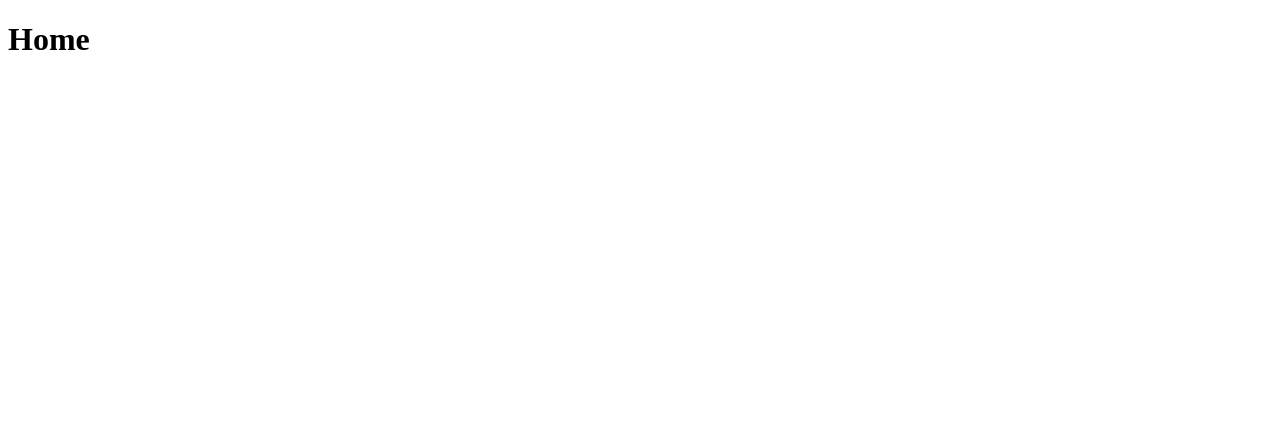
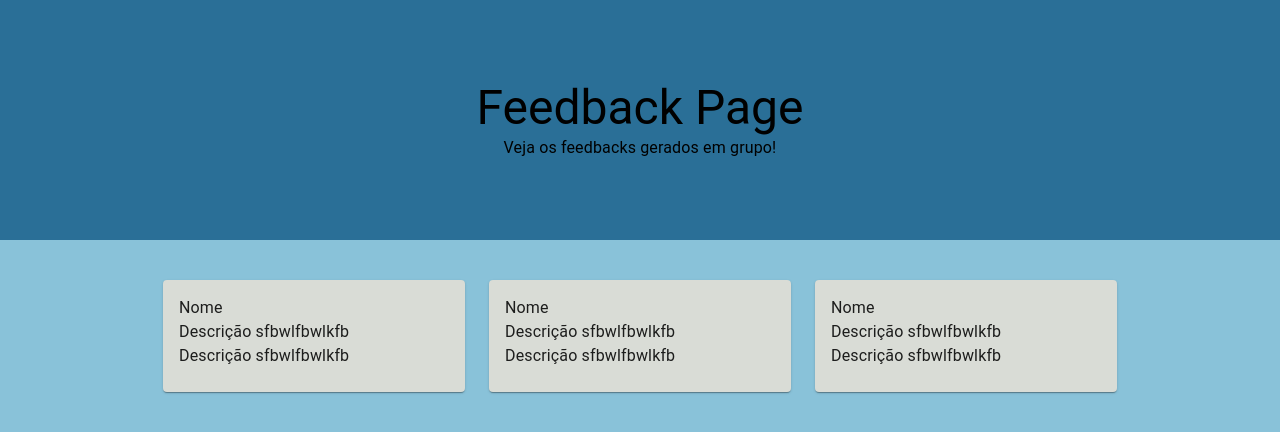
Before and after one commit to palbarnaz/feedback-page, a React (Create React App) app: page / in a window 1280 px wide. Shown: the top 432 px of the page. Built offline with nearby package versions, Linux system fonts and the light colour scheme.

Commit message:
Iniciando layout

```diff
--- a/package.json
+++ b/package.json
@@ -3,6 +3,9 @@
     "version": "0.1.0",
     "private": true,
     "dependencies": {
+        "@emotion/react": "^11.11.0",
+        "@emotion/styled": "^11.11.0",
+        "@mui/material": "^5.13.4",
         "@testing-library/jest-dom": "^5.16.5",
         "@testing-library/react": "^13.4.0",
         "@testing-library/user-event": "^13.5.0",
--- a/src/App.tsx
+++ b/src/App.tsx
@@ -1,14 +1,14 @@
 import React from 'react';
 
+import GStyles from './config/GlobalStyles';
 import AppRoutes from './Routes/AppRoutes';
 
 function App() {
     return (
-        <div className="App">
-            <header className="App-header">
-                <AppRoutes />
-            </header>
-        </div>
+        <>
+            <GStyles />
+            <AppRoutes />
+        </>
     );
 }
 
--- a/src/Routes/AppRoutes.tsx
+++ b/src/Routes/AppRoutes.tsx
@@ -1,12 +1,14 @@
 import React from 'react';
 import { BrowserRouter, Routes, Route } from 'react-router-dom';
+
+import Home from '../pages/Home';
 
 // eslint-disable-next-line react/function-component-definition
 const AppRoutes: React.FC = () => {
     return (
         <BrowserRouter>
             <Routes>
-                <Route path="/" element={<h1>Home</h1>} />
+                <Route path="/" element={<Home />} />
             </Routes>
         </BrowserRouter>
     );
--- /dev/null
+++ b/src/components/CardPerson.tsx
@@ -0,0 +1,18 @@
+import { Card, CardContent, Grid, Typography } from '@mui/material';
+import React from 'react';
+
+const CardPerson: React.FC = () => {
+    return (
+        <Grid item xs={12} sm={6} md={3}>
+            <Card sx={{ backgroundColor: '#d9dcd6' }}>
+                <CardContent>
+                    <Typography>Nome</Typography>
+                    <Typography>Descrição sfbwlfbwlkfb</Typography>
+                    <Typography>Descrição sfbwlfbwlkfb</Typography>
+                </CardContent>
+            </Card>
+        </Grid>
+    );
+};
+
+export default CardPerson;
--- /dev/null
+++ b/src/components/TitleHeader.tsx
@@ -0,0 +1,14 @@
+import { Typography } from '@mui/material';
+import { Box } from '@mui/system';
+import React from 'react';
+
+const TitleHeader: React.FC = () => {
+    return (
+        <Box textAlign="center">
+            <Typography variant="h3">Feedback Page</Typography>
+            <Typography>Veja os feedbacks gerados em grupo!</Typography>
+        </Box>
+    );
+};
+
+export default TitleHeader;
--- /dev/null
+++ b/src/config/GlobalStyles.tsx
@@ -0,0 +1,9 @@
+/* eslint-disable react/function-component-definition */
+import GlobalStyles from '@mui/material/GlobalStyles';
+import React from 'react';
+
+const GStyles: React.FC = () => {
+    return <GlobalStyles styles={{ body: { padding: '0px', margin: '0px' } }} />;
+};
+
+export default GStyles;
--- /dev/null
+++ b/src/pages/Home.tsx
@@ -0,0 +1,24 @@
+import { Card, CardContent, Grid, Typography } from '@mui/material';
+import React from 'react';
+
+import CardPerson from '../components/CardPerson';
+import TitleHeader from '../components/TitleHeader';
+
+const Home: React.FC = () => {
+    return (
+        <Grid container height="100vh">
+            <Grid item height="30%" display="flex" alignItems="center" justifyContent="center" xs={12} sx={{ backgroundColor: '#2a6f97' }}>
+                <TitleHeader />
+            </Grid>
+            <Grid item height="70%" sx={{ backgroundColor: '#89c2d9' }} xs={12}>
+                <Grid container marginTop={2} display="flex" justifyContent="center" spacing={3}>
+                    <CardPerson />
+                    <CardPerson />
+                    <CardPerson />
+                </Grid>
+            </Grid>
+        </Grid>
+    );
+};
+
+export default Home;
```
Also changed, not shown: 1 other file (tests, documents, lock files or other folders).
